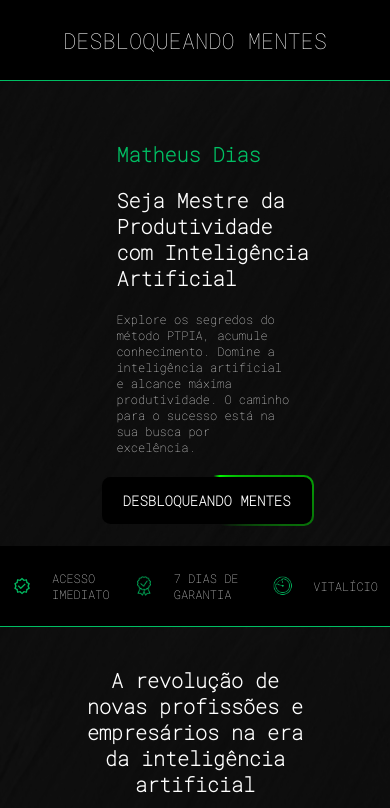
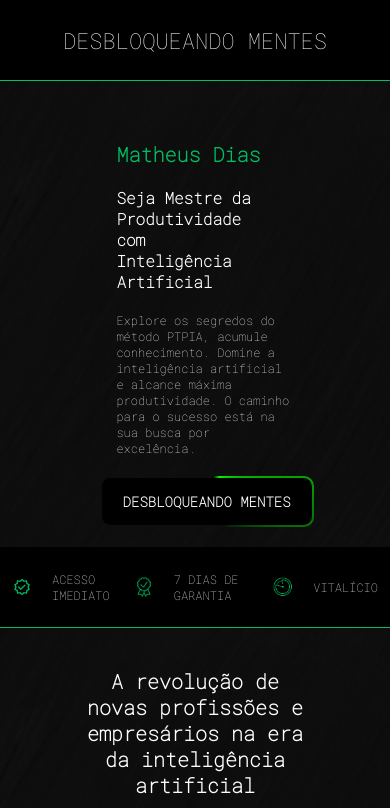
Before and after one commit to orpelnet/desbloqueando-mentes, a plain HTML site: page index.html in a window 390 px wide. Shown: the top 808 px of the page. Drawn offline with Linux system fonts and the light colour scheme.

Commit message:
Update style.css

```diff
--- a/style.css
+++ b/style.css
@@ -1069,6 +1069,7 @@ body::-webkit-scrollbar-track {
 }
 .container-main .main-divisao .main-esquerdo h1 {
   font-size: 22px;
+  width: 75%;
 }
 .container-main .main-divisao .main-esquerdo h2{
   font-size: 22px;
@@ -1170,7 +1171,7 @@ body::-webkit-scrollbar-track {
   font-size: 22px;
 }
 .container-main .main-divisao .main-esquerdo h1 {
-  font-size: 20px;
+  font-size: 16px;
 }
 .container-main .main-divisao .main-esquerdo h2{
   font-size: 20px;
```
